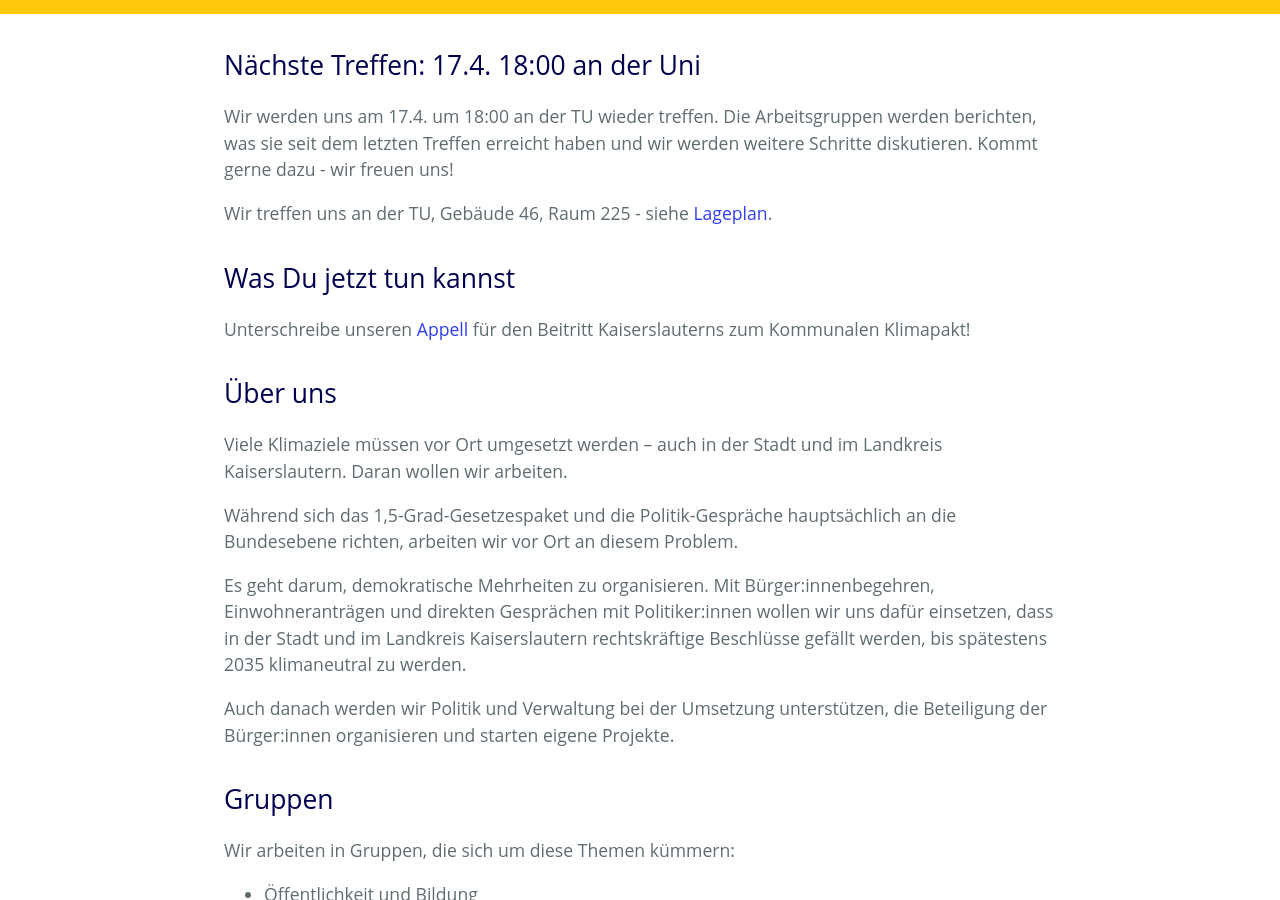
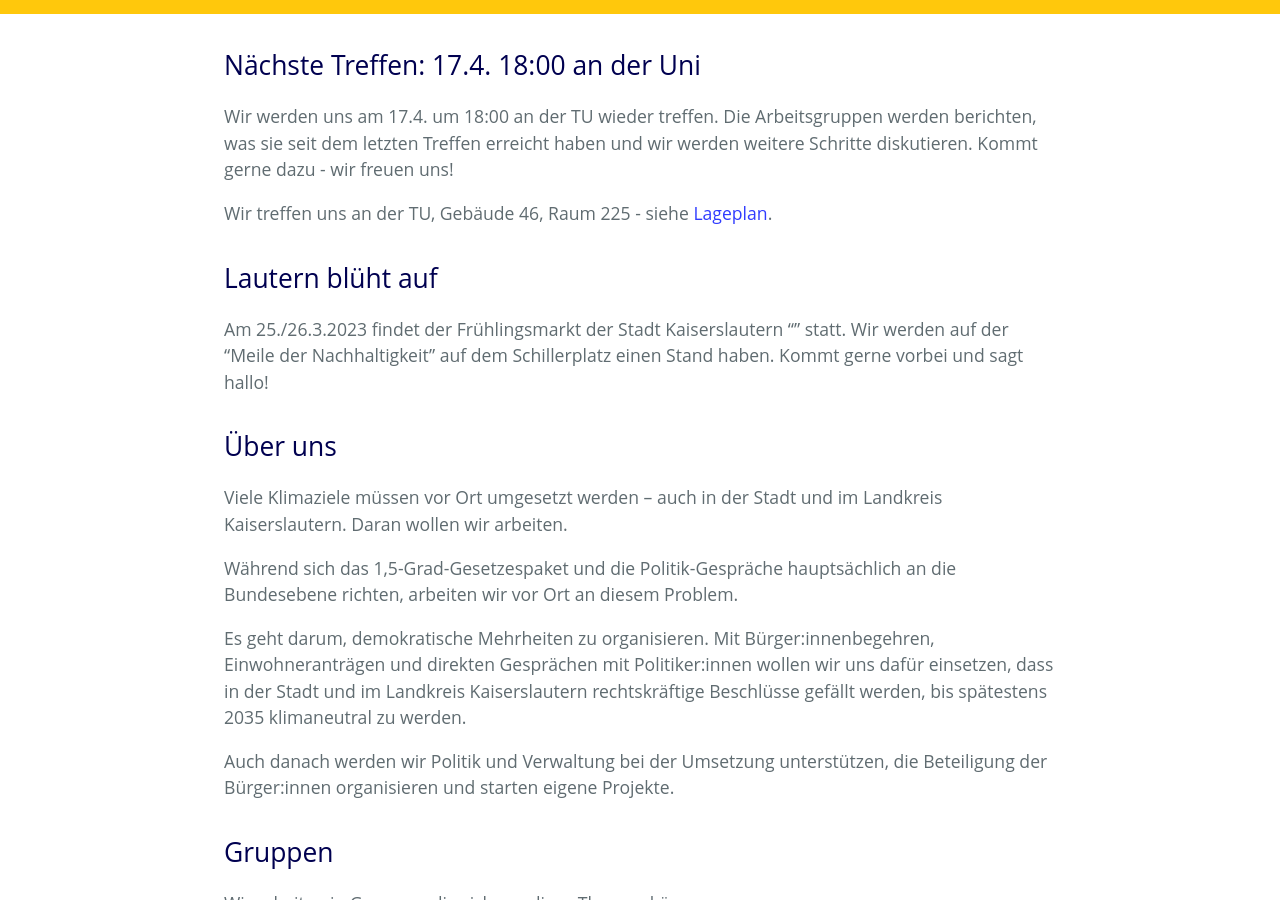
Before and after one commit to klimalautern/klimalautern.github.io, a Jekyll site: the page built from index.md, in a window 1280 px wide and 900 px high, scrolled down 622 px. Built offline with Jekyll 4.4.1, drawn with Linux system fonts in a browser that asks for light colours; our own code applies the rules of GitHub Pages for plain Markdown files; comment, search, counter and statistics services are not loaded.

Commit message:
Hinweis zu "Lautern blüht auf" ergänzt

```diff
--- a/index.md
+++ b/index.md
@@ -14,10 +14,11 @@ diskutieren. Kommt gerne dazu - wir freuen uns!
 Wir treffen uns an der TU, Gebäude 46, Raum 225 - siehe
 [Lageplan](/images/2023-01-09-LageplanTreffen.jpeg).
 
-## Was Du jetzt tun kannst
+## Lautern blüht auf
 
-Unterschreibe unseren [Appell](/appell-klimapakt.html) für den
-Beitritt Kaiserslauterns zum Kommunalen Klimapakt!
+Am 25./26.3.2023 findet der Frühlingsmarkt der Stadt Kaiserslautern ""
+statt. Wir werden auf der “Meile der Nachhaltigkeit” auf dem
+Schillerplatz einen Stand haben. Kommt gerne vorbei und sagt hallo!
 
 ## Über uns
 
```
